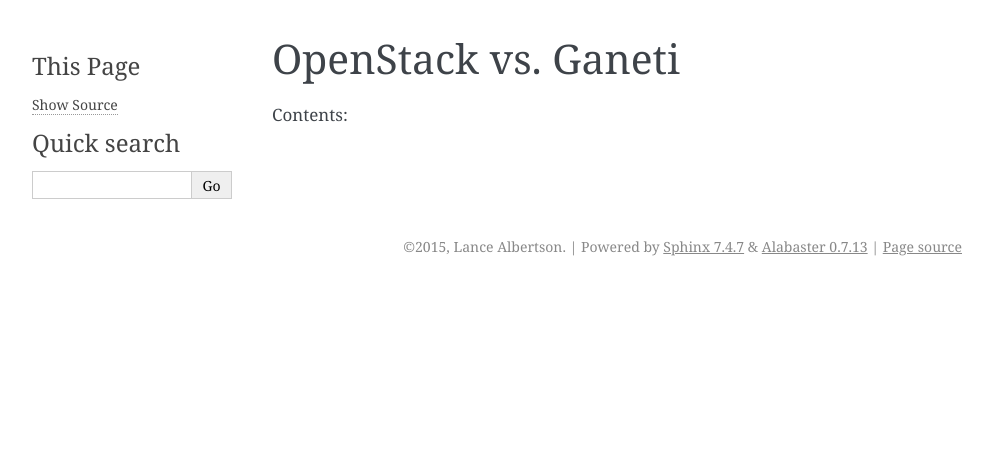
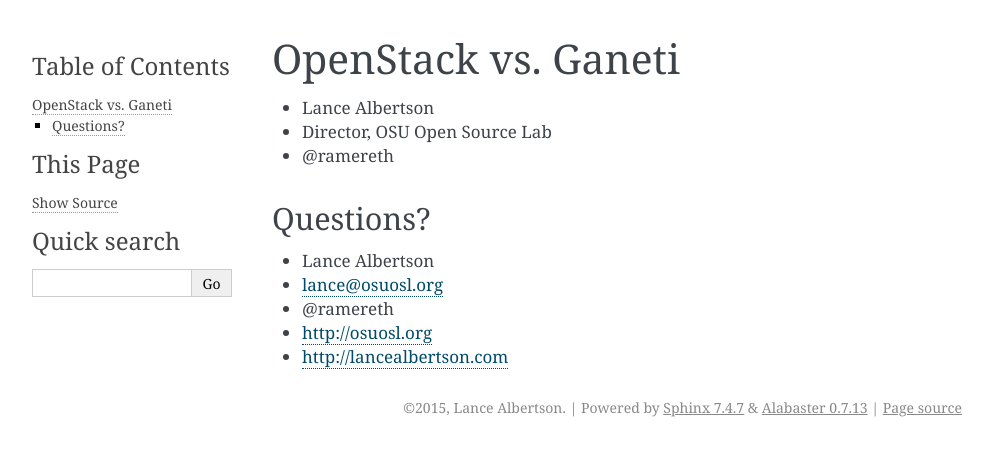
Before and after one commit to ramereth/presentation-openstack-vs-ganeti, a Sphinx documentation site: the page built from source/index.rst, in a window 1280 px wide. Shown: the top 456 px of the page, without its empty margins (148-1141 px from the left). Built offline with Sphinx 7.4.7, drawn with Linux system fonts in a browser that asks for light colours; formulas are drawn with MathJax 3.

```diff
--- a/source/index.rst
+++ b/source/index.rst
@@ -1,12 +1,15 @@
-
-.. OpenStack vs. Ganeti slides file, created by
-   hieroglyph-quickstart on Sat Aug  8 11:33:30 2015.
-
-
 OpenStack vs. Ganeti
 ====================
 
-Contents:
+* Lance Albertson
+* Director, OSU Open Source Lab
+* @ramereth
 
-.. toctree::
-   :maxdepth: 2
+Questions?
+----------
+
+* Lance Albertson
+* lance@osuosl.org
+* @ramereth
+* http://osuosl.org
+* http://lancealbertson.com
```
